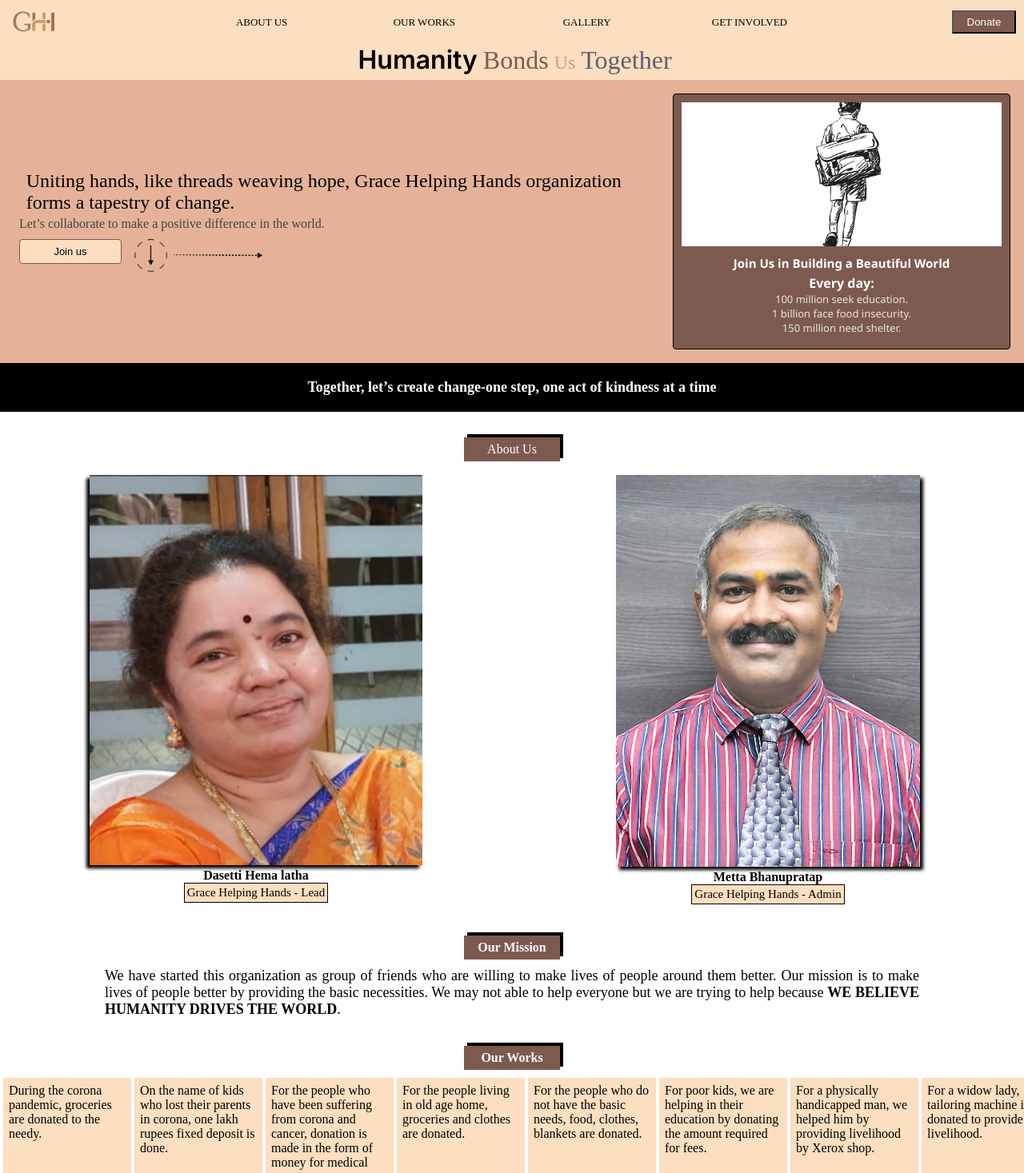
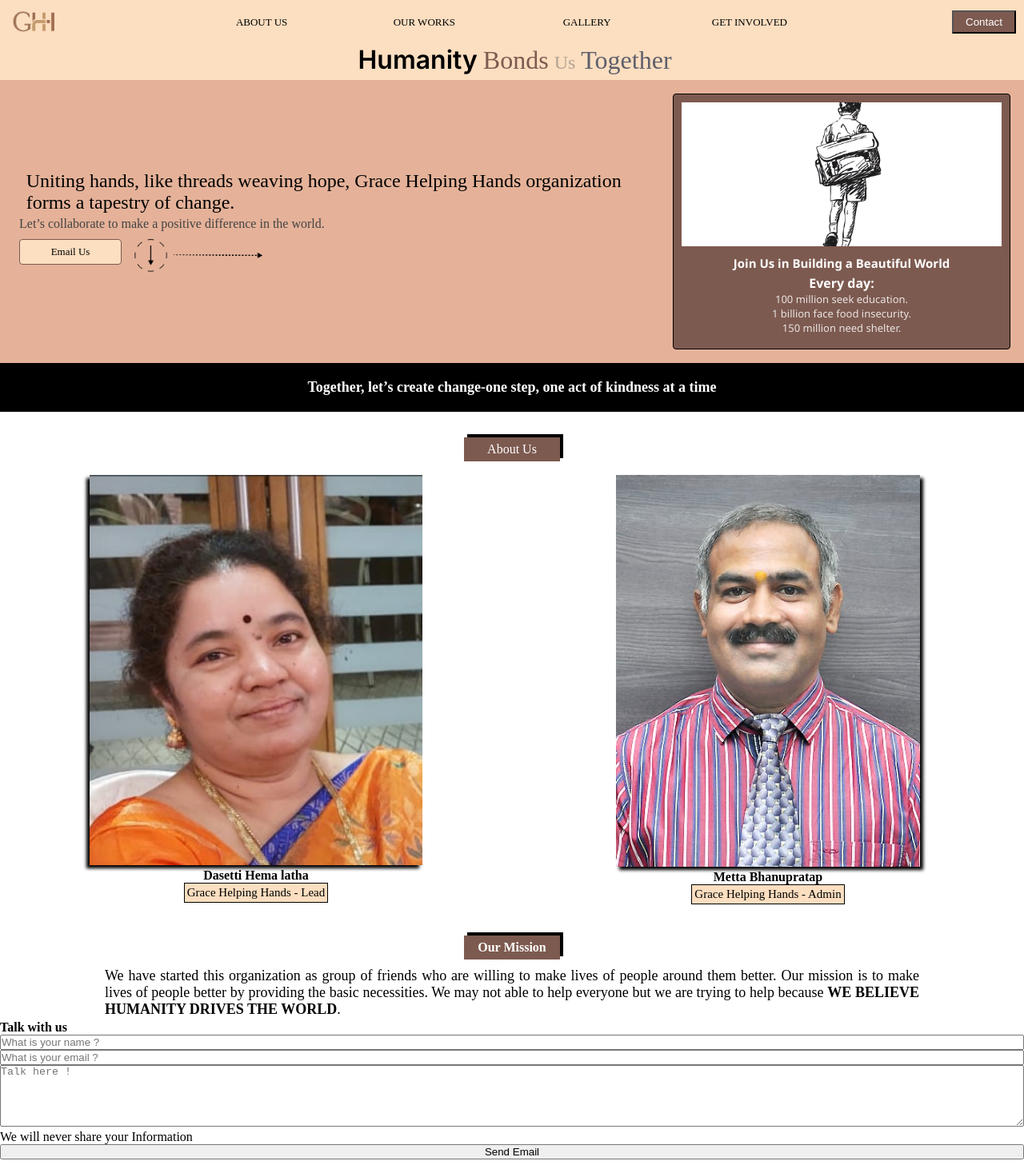
Before and after one commit to darshan1005/GHH-org, a React (Vite) app: page / in a window 1280 px wide. Shown: the top 1467 px of the page at 80% size. Built offline with nearby package versions, Linux system fonts and the light colour scheme; a web font is replaced by a local one.

Commit message:
Add files via upload

```diff
--- a/src/Components/About/about.jsx
+++ b/src/Components/About/about.jsx
@@ -1,5 +1,6 @@
 /* eslint-disable no-unused-vars */
-import React, { useEffect } from 'react';
+import React, { useEffect, useState } from 'react';
+import Emailjs from '../../Components/Emailjs/EmailForm'
 
 import Lead from '../../assets/leads/Lead.jpg'
 import Admin from '../../assets/leads/Admin.jpg'
@@ -8,12 +9,11 @@ import Admin from '../../assets/leads/Admin.jpg'
 import AOS from 'aos';
 import 'aos/dist/aos.css';
 
+
 const About = () => {
-
     useEffect(() => {
         AOS.init({ duration: 2000 });
     }, []);
-
     return (
         <>
             <div id="Aboutus"></div>
@@ -45,6 +45,9 @@ const About = () => {
                         </p>
                     </div>
                 </div>
+                <div className='Email-Form' id='Email-form'>
+                    <Emailjs />
+                </div>
             </section>
         </>
     )
--- /dev/null
+++ b/src/Components/Emailjs/EmailForm.jsx
@@ -0,0 +1,76 @@
+import React, { useState } from 'react';
+import emailjs from '@emailjs/browser'
+
+const EmailForm= () =>{
+
+  const [name, SetName] = useState('');
+  const [email, SetEmail] = useState('');
+  const [message, setMessage] = useState('');
+
+  const handelSubmit = (e)=>{
+    e.preventDefault();
+
+    const serviceID = 'service_la0ueib';
+    const templeteID = 'template_bled62i';
+    const publicKey = 'e8_krUrIuF3wLcOUt'
+
+    const templateParams = {
+      from_name: name,
+      from_email: email,
+      reply_to: email,
+      to_name: "Grace Helping Hands",
+      message: message
+    };
+
+    emailjs.send(serviceID, templeteID, templateParams, publicKey)
+      .then((response)=>{
+        console.log("Email Sent successfully", response);
+        alert("Email Send Successfully");
+        SetName('');
+        SetEmail('');
+        setMessage('');
+      })
+      .catch((error)=>{
+        console.error('error sending email:', error)
+        alert("There was an" ,error);
+      });
+  }
+
+
+  return(
+  <form className='form' id='Email-form' onSubmit={handelSubmit}>
+    <h4 className='form-title'>Talk with us</h4>
+    <input
+      className='name'
+      type="text"
+      name="name"
+      placeholder="What is your name ?"
+      value={name}
+      onChange={(e)=>SetName(e.target.value)}
+    />
+    <input
+      className='email'
+      type="email"
+      name="email"
+      placeholder="What is your email ?"
+      value={email}
+      onChange={(e)=>SetEmail(e.target.value)}
+    />
+    <textarea
+      placeholder='Talk here !'
+      className='describe'
+      name="message"
+      id="message"
+      cols= "10"
+      rows = "5"
+      value={message}
+      onChange={(e)=>setMessage(e.target.value)}
+    >
+    </textarea>
+    <p className='never-share'>We will never share your Information</p>
+    <button className='submit-btn' type="submit">Send Email</button>
+  </form>
+  )
+}
+
+export default EmailForm;
--- a/src/Components/Footer/footer.jsx
+++ b/src/Components/Footer/footer.jsx
@@ -49,6 +49,7 @@ const Footer = () => {
                     <img src={logo2} alt="GHH Logo" onError={(e) => { e.target.src = logo; }} />
                 </div>
                 <div className="contact-details">
+                    <div className='contact org-people'>Dasetti Hema latha, Metta Bhanupratap</div>
                     <div className="contact address">🚩Plot No: 2, Srilakshminagar Colony, Arasavilli, Srikakulam District - 532001</div>
                     <div className="contact number">📞7382745053</div>
                     <div className="contact email">📩gracehelpinghands.hema@gmail.com</div>
--- a/src/Components/Hero/hero.jsx
+++ b/src/Components/Hero/hero.jsx
@@ -39,8 +39,8 @@ const Hero = () => {
                         <p className="statement" id='statement_id'>Uniting hands, like threads weaving hope, Grace Helping Hands organization forms a tapestry of change.</p>
                         <p  className='sub_statement'>Let’s collaborate to make a positive difference in the world.</p>
                         <div className="join-btn-arrows">
-                            <a href="#Getinvolved">
-                                <button className="join-us">Join us</button>
+                            <a href="#Email-form">
+                                <div className="join-us">Email Us</div>
                             </a>
                             <img data-aos='fade-left' data-aos-duration="1000" data-aos-delay="100" src={arrow} alt="arrows image"
                             className='arrow-image' />
--- a/src/Components/Nav-bar/Nav.jsx
+++ b/src/Components/Nav-bar/Nav.jsx
@@ -26,7 +26,7 @@ const Nav = () => {
             </div>
             <div data-aos='fade-down' data-aos-duration="1000" data-aos-once='true' className="donate-btn">
                 <a href='#Getinvolved'>
-                    <button className="donate">Donate</button></a>
+                    <button className="donate">Contact</button></a>
             </div>
         </div>
     );
```
